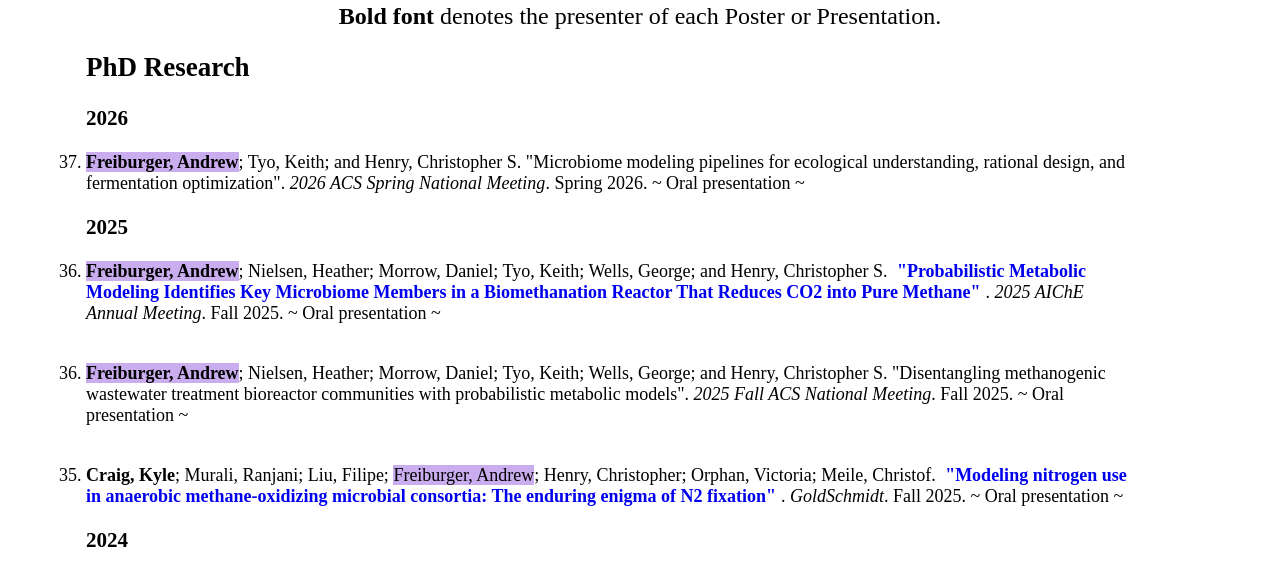
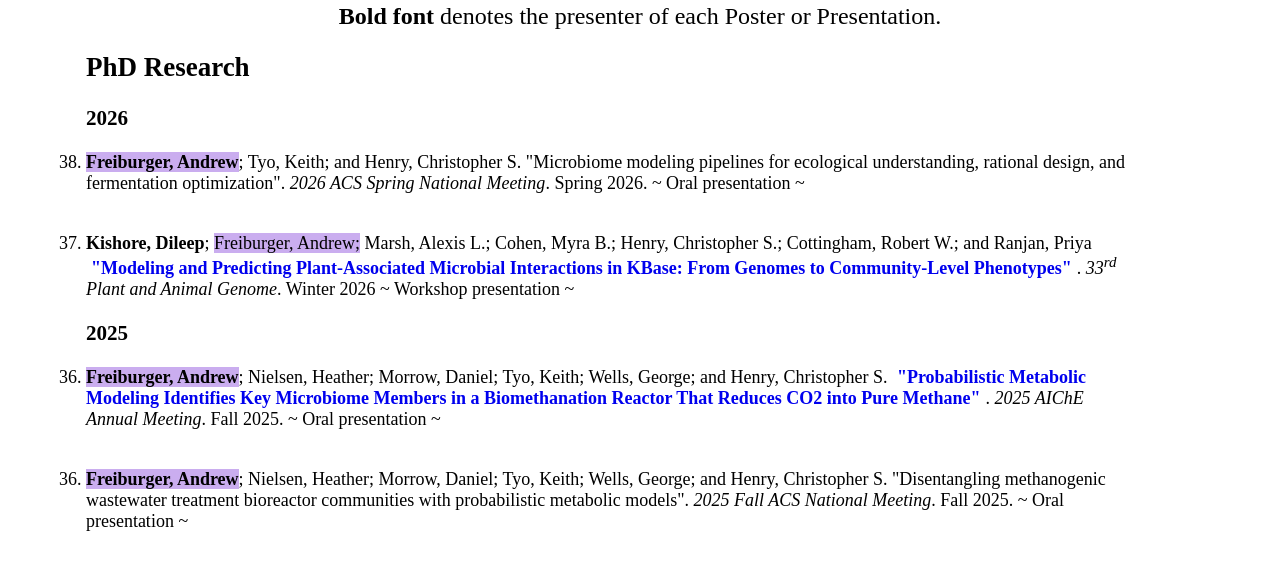
Before and after one commit to freiburgermsu/cv, a plain HTML site: page CV/conferences.html in a window 1280 px wide. Shown: the part 189-757 px from the top of the page. Drawn offline with Linux system fonts and the light colour scheme.

Commit message:
Add PAG 33 KBase plant-science workshop abstract to conferences
Kishore et al., "Modeling and Predicting Plant-Associated Microbial
Interactions in KBase: From Genomes to Community-Level Phenotypes",
33rd Plant and Animal Genome, January 2026.

Links to the public confex abstract page rather than the
password-bearing viewonly URL. Renumbers the ACS Spring 2026 entry
from 37 to 38 to keep the reversed list consistent.

Co-Authored-By: Claude Opus 5 (1M context) <noreply@anthropic.com>
Claude-Session: https://claude.ai/code/session_01FQ3wdwfAZz8wb3juWjDvJg

```diff
--- a/CV/conferences.html
+++ b/CV/conferences.html
@@ -40,7 +40,8 @@
             <ol reversed="">
                 <li class="section-heading"><h2 id="phd">PhD Research</h2></li>
                 <li class="year-heading"><h3 id="2026">2026</h3></li>
-                <li value="37"><b><span class="apf">Freiburger, Andrew</span></b>; Tyo, Keith; and Henry, Christopher S. "Microbiome modeling pipelines for ecological understanding, rational design, and fermentation optimization". <i>2026 ACS Spring National Meeting</i>. Spring 2026. ~ Oral presentation ~</li>
+                <li value="38"><b><span class="apf">Freiburger, Andrew</span></b>; Tyo, Keith; and Henry, Christopher S. "Microbiome modeling pipelines for ecological understanding, rational design, and fermentation optimization". <i>2026 ACS Spring National Meeting</i>. Spring 2026. ~ Oral presentation ~</li><br>
+                <li value="37"><b>Kishore, Dileep</b>; <span class="apf">Freiburger, Andrew;</span> Marsh, Alexis L.; Cohen, Myra B.; Henry, Christopher S.; Cottingham, Robert W.; and Ranjan, Priya <a target="_blank" rel="noreferrer noopener" href="https://pag.confex.com/pag/33/meetingapp.cgi/Paper/63142">"Modeling and Predicting Plant-Associated Microbial Interactions in KBase: From Genomes to Community-Level Phenotypes"</a>. <i>33<sup>rd</sup> Plant and Animal Genome</i>. Winter 2026 ~ Workshop presentation ~</li>
                 <li class="year-heading"><h3 id="2025">2025</h3></li>
                 <li value="36"><b><span class="apf">Freiburger, Andrew</span></b>; Nielsen, Heather; Morrow, Daniel; Tyo, Keith; Wells, George; and Henry, Christopher S. <a href="https://aiche.confex.com/aiche/2025/meetingapp.cgi/Paper/709712">"Probabilistic Metabolic Modeling Identifies Key Microbiome Members in a Biomethanation Reactor That Reduces CO2 into Pure Methane"</a>. <i>2025 AIChE Annual Meeting</i>. Fall 2025. ~ Oral presentation ~</li><br>
                 <li value="36"><b><span class="apf">Freiburger, Andrew</span></b>; Nielsen, Heather; Morrow, Daniel; Tyo, Keith; Wells, George; and Henry, Christopher S. "Disentangling methanogenic wastewater treatment bioreactor communities with probabilistic metabolic models". <i>2025 Fall ACS National Meeting</i>. Fall 2025. ~ Oral presentation ~</li><br>
```
